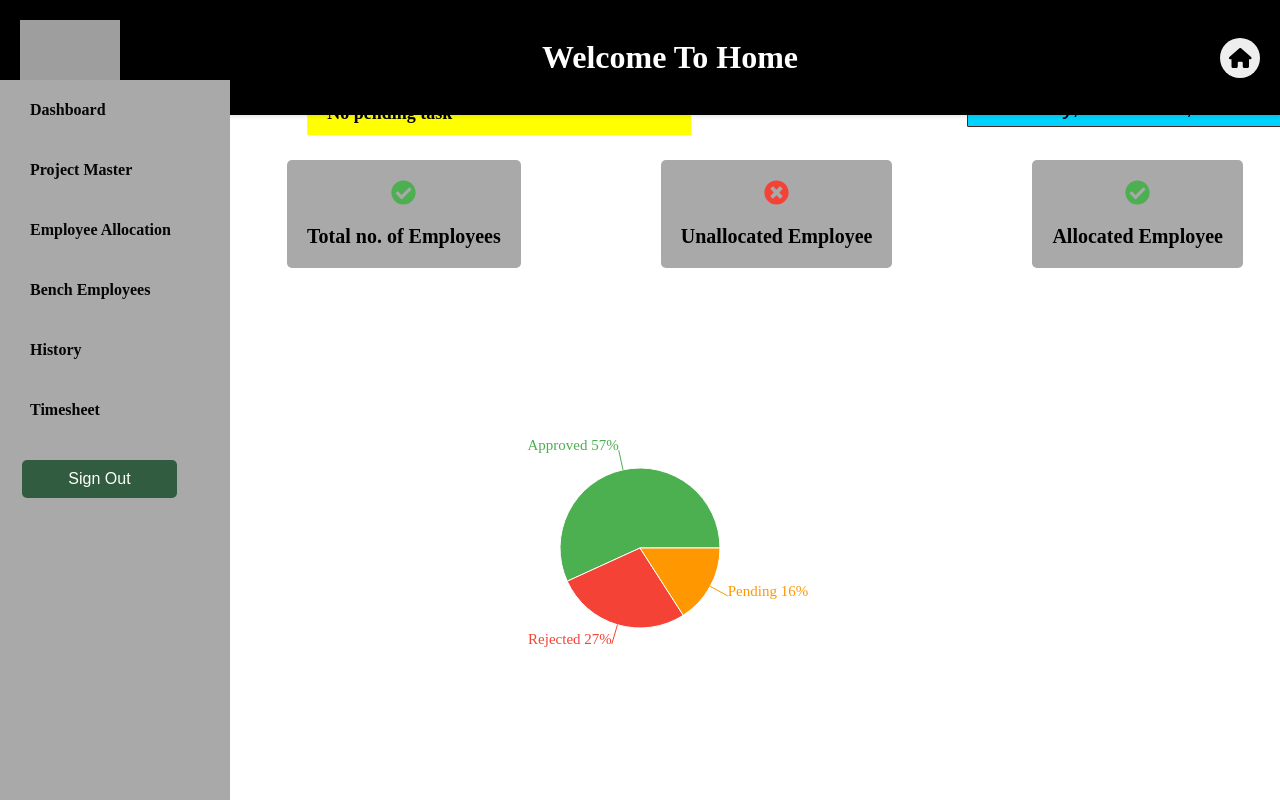
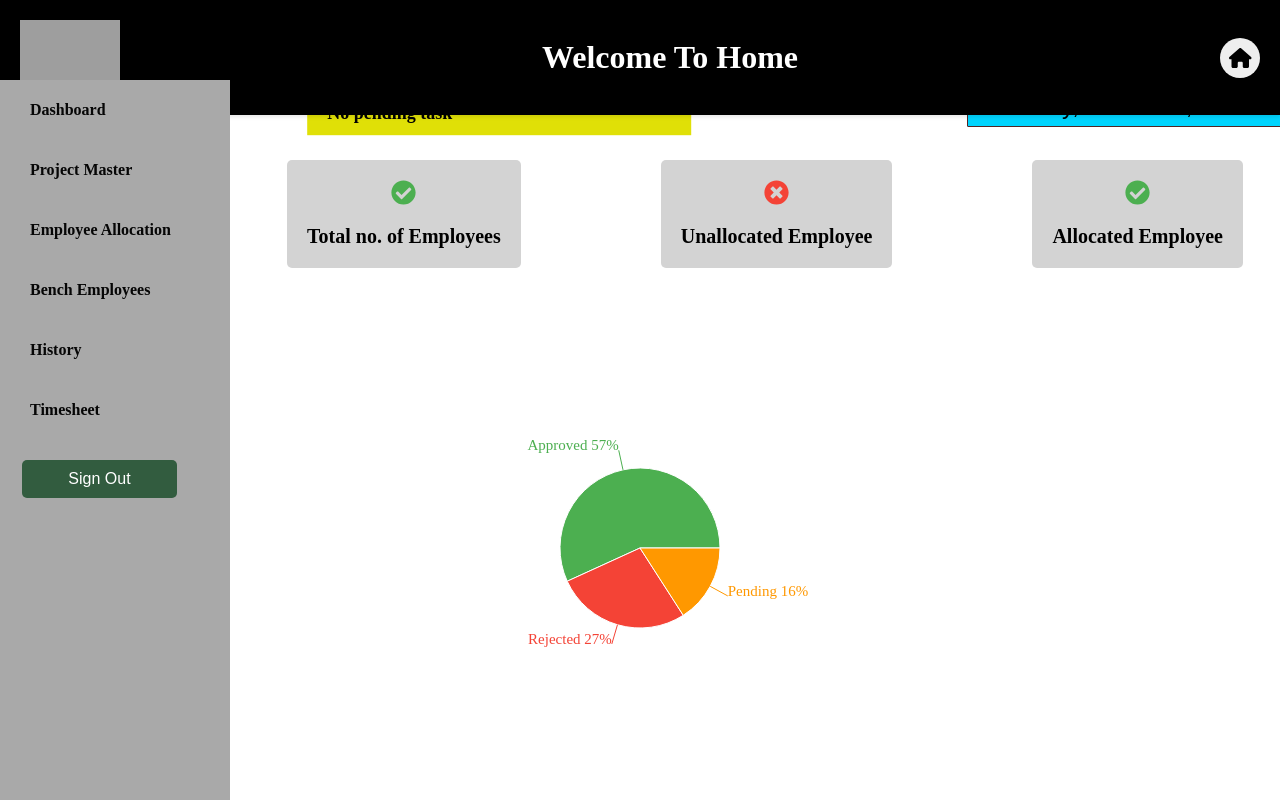
Before and after one commit to DibyaZX10R/Admin-_module_React, a React (Vite) app in the folder admin/: page /Home in a window 1280 px wide. Shown: the top 800 px of the page. Built offline with nearby package versions, Linux system fonts and the light colour scheme; grey boxes are pictures that could not be loaded.

Commit message:
14:35-14032024

```diff
--- a/admin/src/component/Home-admin/Home.css
+++ b/admin/src/component/Home-admin/Home.css
@@ -52,7 +52,7 @@
 	padding-left: 20px;
 	width: 30%;
 	height: 5.5%;
-	background-color: rgb(255, 255, 0);
+	background-color: rgb(224, 224, 7);
 	margin-top: 20px;
 }
 
--- a/admin/src/component/Home-admin/Home.jsx
+++ b/admin/src/component/Home-admin/Home.jsx
@@ -58,17 +58,17 @@ const Dashboard = () => {
                 </div>
             </div>
             <div className="status-container">
-                <div className="status-box" style={{ backgroundColor: 'darkgray' }}>
+                <div className="status-box" style={{ backgroundColor: 'lightgray' }}>
                 <FaCheckCircle color="#4caf50" size={25} />
                     <p id="one"></p>
                     <span className="status-count">Total no. of Employees</span>
                 </div>
-                <div className="status-box" style={{ backgroundColor: 'darkgray' }}>
+                <div className="status-box" style={{ backgroundColor: 'lightgray' }}>
                 <FaTimesCircle color="#f44336" size={25} />
                     <p id="two"></p>
                     <span className="status-count">Unallocated Employee</span>
                 </div>
-                <div className="status-box" style={{ backgroundColor: 'darkgray' }}>
+                <div className="status-box" style={{ backgroundColor: 'lightgray' }}>
 
                 <FaCheckCircle color="#4caf50" size={25} />
                     <p id="three"></p>
```
